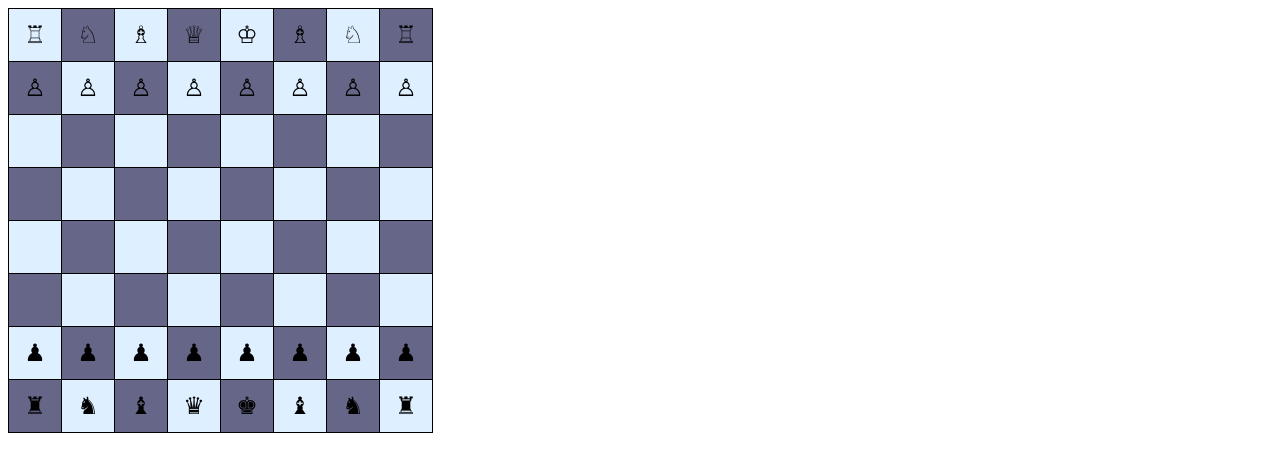
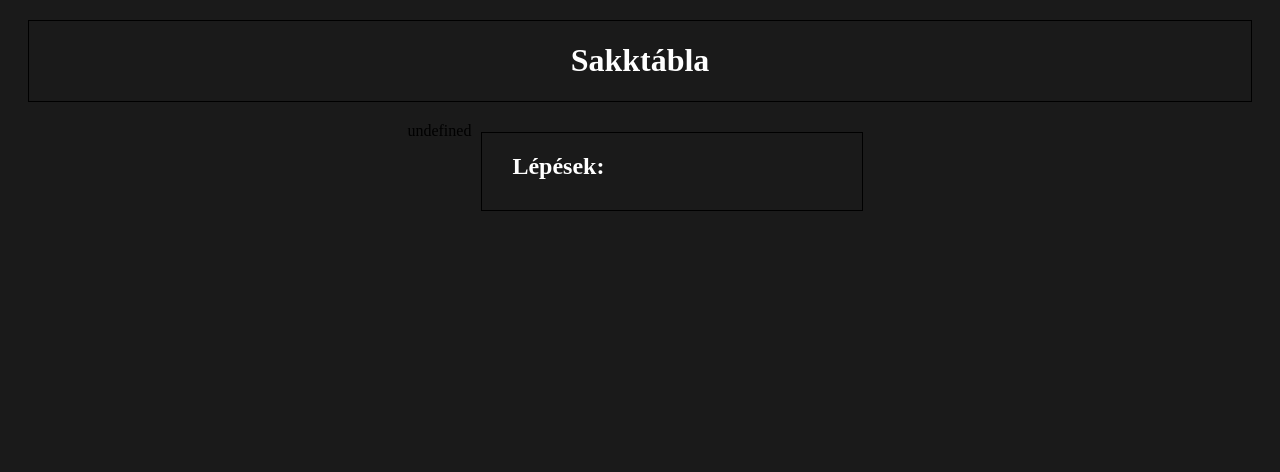
Before and after one commit to MidnightCrow00/SakkTabla, a plain HTML site: page index.html in a window 1280 px wide. Drawn offline with Linux system fonts and the light colour scheme.

Commit message:
szerkesztés

```diff
--- a/adatok.js
+++ b/adatok.js
@@ -52,3 +52,31 @@ export const BABUK = [
         figura: "&#9820;",
     },
 ];
+export const mozgasok = {
+    gyalog: (keresztbenVanEloette) => {
+        if (keresztbenVanEloette) {
+            return [{ x: 1, y: 1 }, { x: -1, y: 1 }];
+        } else {
+            return [{ x: 0, y: 1 }];
+        }
+    },
+    huszar: () => {
+        return [{ x: 2, y: 1 }, { x: 1, y: 2 }, { x: -1, y: 2 }, { x: -2, y: 1 }, { x: -2, y: -1 }, { x: -1, y: -2 }, { x: 1, y: -2 }, { x: 2, y: -1 }];
+    },
+    kiraly: (keresztbenVanEloette) => {
+        if (keresztbenVanEloette) {
+            return [{ x: 1, y: 1 }, { x: -1, y: 1 }];
+        } else {
+            return [{ x: 0, y: 1 }];
+        }
+    },
+    kiralyno: () => {
+        return [{ x: 1, y: 1 }, { x: -1, y: 1 }, { x: 0, y: 1 }, { x: 1, y: -1 }, { x: -1, y: -1 }, { x: 0, y: -1 }, { x: 1, y: 0 }, { x: -1, y: 0 }];
+    },
+    futo: () => {
+        return [{ x: 1, y: 1 }, { x: -1, y: 1 }, { x: 1, y: -1 }, { x: -1, y: -1 }];
+    },
+    bastya: () => {
+        return [{ x: 0, y: 1 }, { x: 0, y: -1 }, { x: 1, y: 0 }, { x: -1, y: 0 }];
+    },
+};
--- a/fuggveny.js
+++ b/fuggveny.js
@@ -1,35 +1,59 @@
-export function tablazatbaHelyezes(LISTA) {
+export function tablaAlapHelyzet(LISTA) {
     let txt = "<table class='sakktabla'>";
+
+    txt += "<tr><th></th>";
+    for (let betu = 0; betu < 8; betu++) {
+        txt += `<th>${String.fromCharCode(65 + betu)}</th>`;
+    }
+    txt += "</tr>";
+
+
     for (let i = 0; i < 8; i++) {
         txt += "<tr>";
+
+        txt += `<th>${8 - i}</th>`;
         for (let j = 0; j < 8; j++) {
-            // Meghatározzuk a cella színét (fekete vagy fehér)
             let cellaSzine = (i + j) % 2 === 0 ? "feher" : "fekete";
-            // Ha a sakkfigura megfelelő pozícióban van, megjelenítjük
-            let figura = "";
+            let figurahelyzet = "";
+
+
+
             if (i === 0 || i === 1 || i === 6 || i === 7) {
                 let figuraindex;
-                if (i === 0 || i === 0) {
+                if (i === 0) {
+                    figuraindex = [11, 7, 10, 9, 8, 10, 7, 11][j];
+                } else if (i === 1) {
+                    figuraindex = [6, 6, 6, 6, 6, 6, 6, 6][j];
+                } else if (i === 6) {
+                    figuraindex = [0, 0, 0, 0, 0, 0, 0, 0][j];
+                } else if (i === 7) {
                     figuraindex = [5, 1, 4, 3, 2, 4, 1, 5][j];
+                } else {
+                    figuraindex = j;
+                }
+                figurahelyzet = LISTA[figuraindex].figura;
+            }
 
-                }else if (i === 1 || i === 1) {
-                    figuraindex = [0, 0, 0, 0, 0, 0, 0, 0][j];
 
-                }else if (i === 6 || i === 6) {
-                    figuraindex = [6, 6, 6, 6, 6, 6, 6, 6][j];
+            txt += `<td class='${cellaSzine}' onclick="kattintas()">${figurahelyzet}</td>`;
+        }
 
-                } else if (i === 7 || i === 7) {
-                    figuraindex = [11, 7, 10, 9, 8, 10, 7, 11][j];
 
-                } else {
-                    figuraindex = j; // fekete és fehér gyalog
-                }
-                figura = LISTA[figuraindex].figura;
-            }
-            txt += `<td class='${cellaSzine}'>${figura}</td>`;
-        }
-        txt += "</tr>";
+        for (let szam = 0; szam < 1; szam++) {
+            txt += `<th>${i+1}</th>`;
+
+        }txt += "</tr>";
     }
+
+    txt += "<tr><th></th>";
+    for (let betu = 7; betu >= 0; betu--) {
+        txt += `<th>${String.fromCharCode(65 + betu)}</th>`;
+    }
+    txt += "</tr>";
+
     txt += "</table>";
     return txt;
 }
+export function tablaMozgas(mozgasok) {
+
+}
--- a/index.html
+++ b/index.html
@@ -9,8 +9,16 @@
     <link rel="stylesheet" href="stilus.css">
 </head>
 <body>
-    <div class="tarolo">
+    <div class="cim">
 
+    </div>
+    <div class="container">
+        <div class="tarolo">
+
+        </div>
+        <div class="kiiras">
+
+        </div>
     </div>
 </body>
 </html>
--- a/main.js
+++ b/main.js
@@ -1,40 +1,14 @@
-import { tablazatbaHelyezes } from "./fuggveny.js";
-import { BABUK } from "./adatok.js";
+import {tablaAlapHelyzet, tablaMozgas } from "./fuggveny.js";
+import { BABUK, mozgasok } from "./adatok.js";
 
 const figuraElem = document.querySelector(".tarolo");
-figuraElem.innerHTML = tablazatbaHelyezes(BABUK);
+figuraElem.innerHTML = tablaAlapHelyzet(BABUK);
 
+const mozgasElem = document.querySelector(".tarolo");
+mozgasElem.innerHTML = tablaMozgas(mozgasok);
 
-/*
-//elemek elérése
+const cimElem = document.querySelector(".cim");
+cimElem.innerHTML = "<h1>Sakktábla</h1>";
 
-document.getElementByID("idvelmegadottnev")
-
-doucument. querySelectorAll("tetszolegesCssSzelector")[index]
-
-document.getElementsByClassName("classnevvelmegadottnev")[0]
-
-
-
-//eseménykezelők regisztrálása
-
-
-elemnev. addEventListener("click",fvenynev)
-
-
-elemnev.style.border="1px solid gray"
-
-elemnev.className="cssosztalynev"
-
-
-//eseménykezelő(A figurával a megfelelő helyre lépni.)
-for (let index = 0; index < kiskepElemek.length; index++) {
-    kiskepElemek[index].addEventListener("click", katt)
-
-}
-
-function katt(event){
-    console.log(event.target.src)
-    nagykepImg.src = event.target.src
-}
-*/
+const szovegElem = document.querySelector(".kiiras");
+szovegElem.innerHTML = "<h2>Lépések:</h2>";
--- a/stilus.css
+++ b/stilus.css
@@ -1,17 +1,50 @@
+body{
+    background-color: rgba(0, 0, 0, 0.897);
+}
+.container {
+    display: flex;
+    justify-content: center;
+}
+
+.kiiras {
+    border: 1px solid black;
+    flex: 0 0 30%;
+    margin: 10px;
+}
+.kiiras h2{
+    padding-left: 30px;
+    color: #ffffff;
+    padding-bottom: 10px;
+}
+
 .sakktabla {
     border-collapse: collapse;
+    flex: 0 0 70%;
+    margin: 10px;
+    align-items: center;
+    display: flex;
+    justify-content: center;
 }
+
 .sakktabla td {
-    width: 50px;
-    height: 50px;
+    width: 80px;
+    height: 80px;
     text-align: center;
     vertical-align: middle;
-    border: 1px solid black;
-    font-size: 24px;
-}
-.feher {
-    background-color: #deefff;
+    border: 1px solid rgb(0, 0, 0);
+    font-size: 60px;
 }
 .fekete {
-    background-color: #666688;
+    background-color: #635656;
 }
+
+.feher {
+    background-color: #f0f0f0;
+}
+
+.cim{
+    text-align: center;
+    margin: 20px;
+    color: #ffffff;
+    border: 1px solid black;
+}
```
Also changed, not shown: Új szöveges dokumentum.txt (added).
